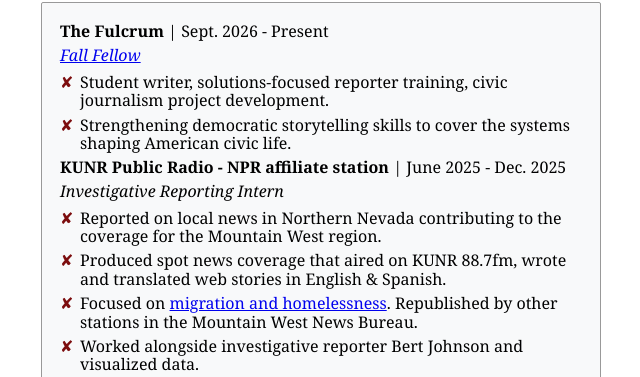
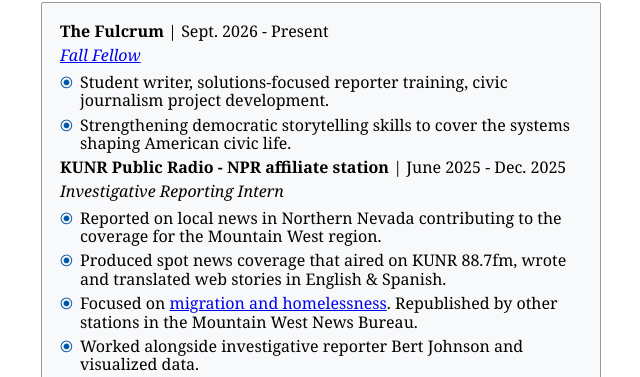
Before and after one commit to alejo-cruz/alejo-cruz-resume, a plain HTML site: page index.html in a window 1280 px wide. Shown: the part 358-735 px from the top of the page, 319-959 px from the left. Drawn offline with nearby package versions, Linux system fonts and the light colour scheme.

Commit message:
Update style.css

```diff
--- a/style.css
+++ b/style.css
@@ -77,10 +77,10 @@ Then play around with margins, paddings, and positionings */
 }
 
 .resume-info li::before {
-  content: "✘";
+  content: "⦿";
   position: absolute;
   left: 0;
-  color: #7C0D0E;
+  color: #0057A8;
 }
 
 /* This is to control the photos on screen. For now, it's just your logo. */
```
